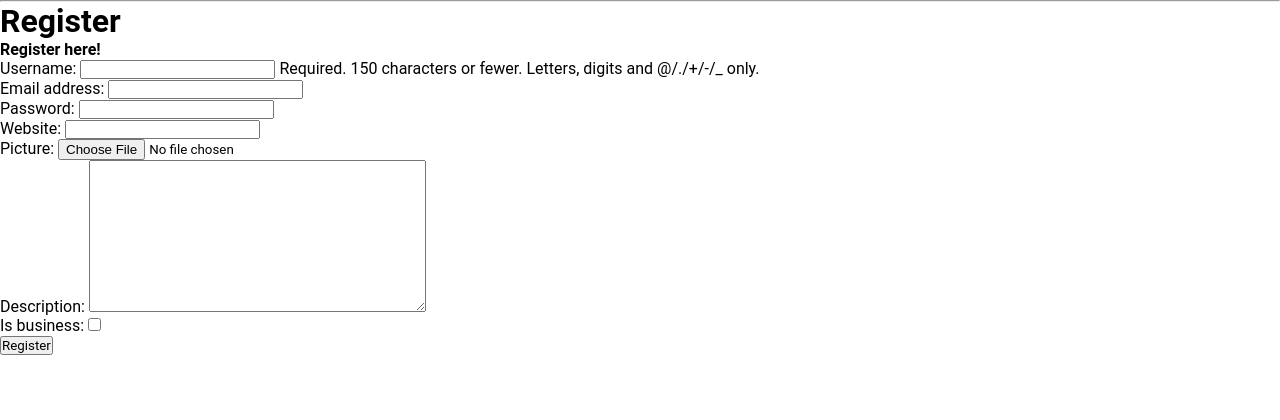
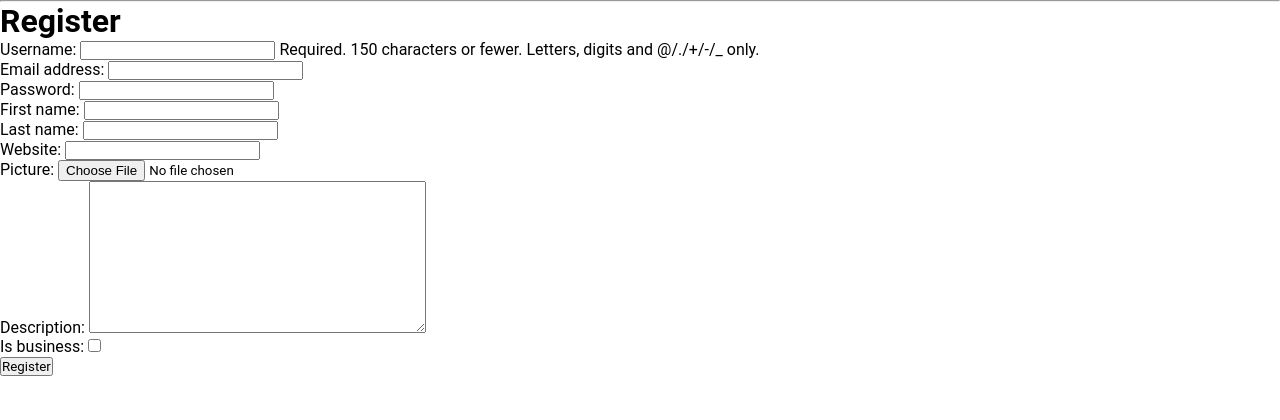
Before and after one commit to erenoezveren/eventmaker, a Django app: page /eventmaker/register/ in a window 1280 px wide. Shown: the part 62-482 px from the top of the page. Run offline with Django 3.2, Linux system fonts and the light colour scheme; some libraries are stand-ins or nearby versions.

```diff
--- a/eventmakerapp/forms.py
+++ b/eventmakerapp/forms.py
@@ -27,4 +27,4 @@ class UserForm(forms.ModelForm):
 class UserProfileForm(forms.ModelForm):
     class Meta:
         model = UserProfile
-        fields = ('website', 'picture', 'description', 'is_business')
+        fields = ('first_name', 'last_name', 'website', 'picture', 'description', 'is_business')
--- a/eventmakerapp/models.py
+++ b/eventmakerapp/models.py
@@ -4,6 +4,8 @@ from django.contrib.auth.models import User
 
 class UserProfile(models.Model):
     user = models.OneToOneField(User, on_delete=models.CASCADE)
+    first_name = models.CharField(max_length=32, blank=False, default="")
+    last_name = models.CharField(max_length=20, blank=False, default="")
     is_business = models.BooleanField(default=False)
     description = models.TextField(blank=True)
     picture = models.ImageField(blank=True)
--- a/eventmakerapp/views.py
+++ b/eventmakerapp/views.py
@@ -10,6 +10,8 @@ from django.contrib.auth.decorators import login_required
 from eventmakerapp.models import Event
 from eventmakerapp.models import Comment
 from eventmakerapp.models import UserProfile
+
+from django.contrib.auth.models import User
 
 from eventmakerapp.forms import CommentForm, Address, UserForm, UserProfileForm
 
--- a/templates/eventmaker/login.html
+++ b/templates/eventmaker/login.html
@@ -6,7 +6,7 @@
 {% endblock %}
 
 {% block body_block %}
-<h1>Login to eventmaker</h1>
+<h1>Login</h1>
 <form id="login_form" method="post" action="{% url 'eventmakerapp:login' %}">
     {% csrf_token %}
     Username: <input type="text" name="username" value="" size="50" />
--- a/templates/eventmaker/register.html
+++ b/templates/eventmaker/register.html
@@ -11,7 +11,6 @@
 <strong>Thank you for registering!</strong>
 <a href="{% url 'eventmakerapp:index' %}">Return to the homepage.</a><br />
 {% else %}
-<strong>Register here!</strong><br />
 <form id="user_form" method="post" action="{% url 'eventmakerapp:register' %}" enctype="multipart/form-data">
     {% csrf_token %}
     {{ user_form.as_p }}
```
Also changed, not shown: eventmakerapp/migrations/0005_auto_20210321_2317.py (added), eventmakerapp/migrations/0006_auto_20210321_2318.py (added).
